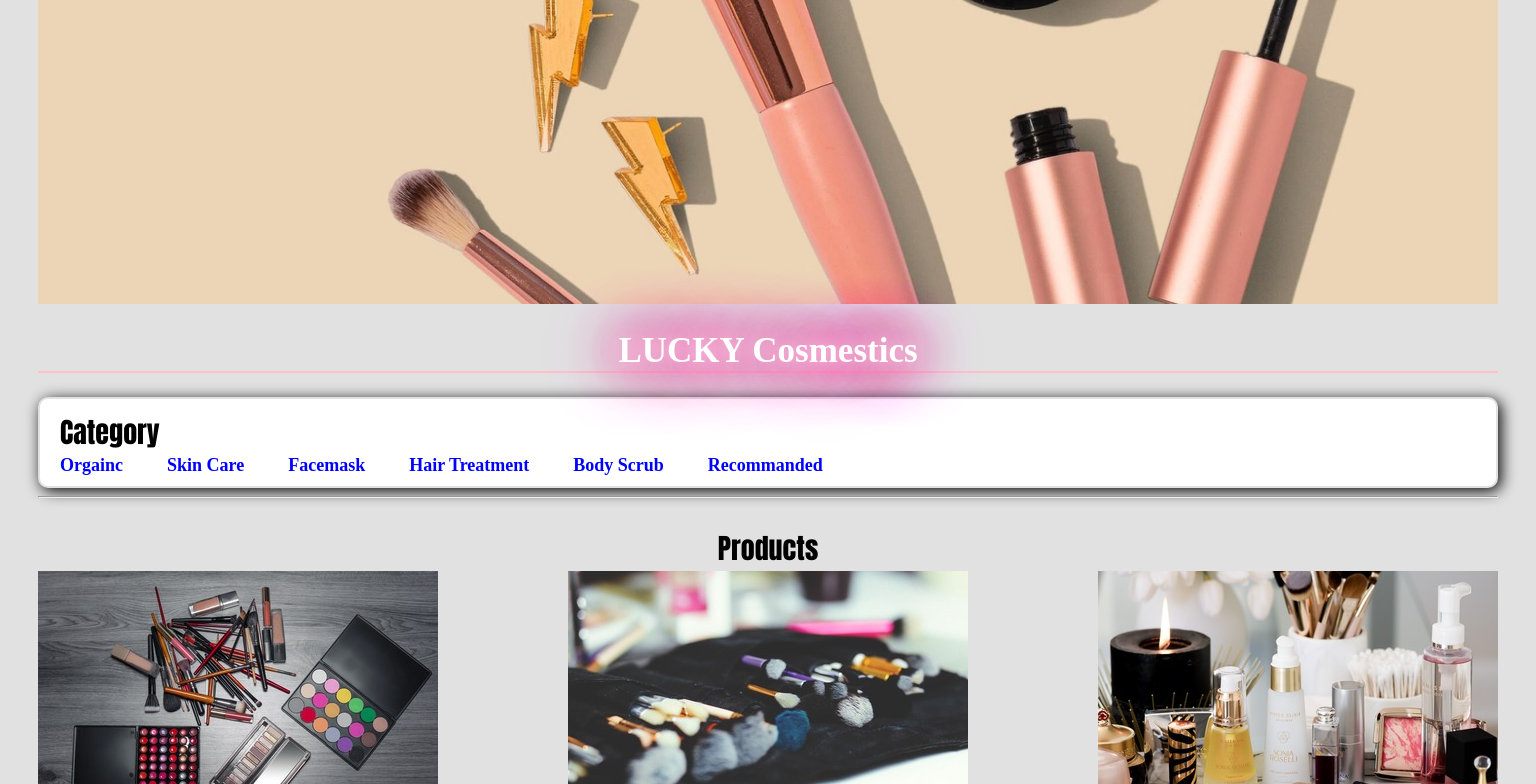
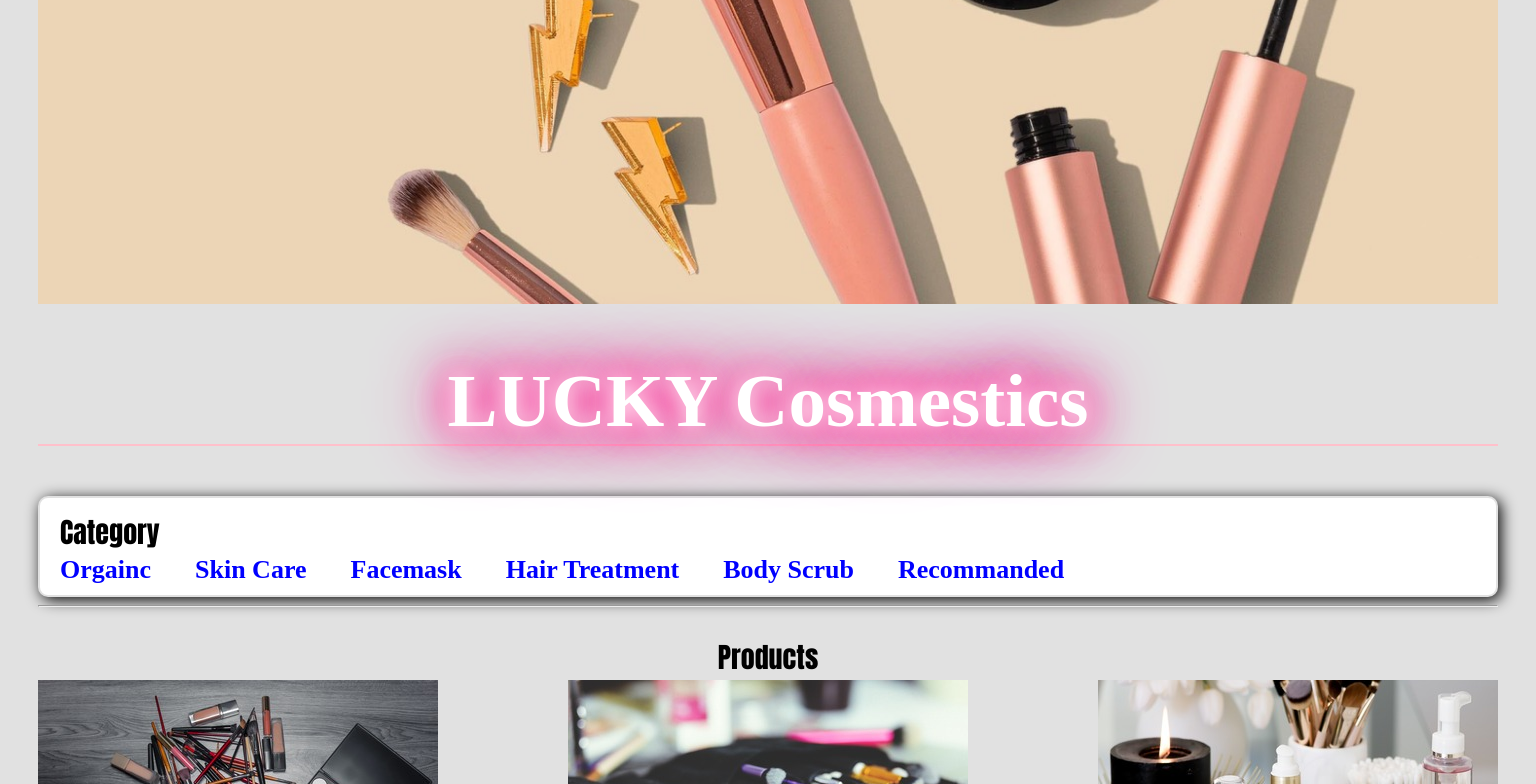
Before and after one commit to KaranKumar05/cosmetics_web, a plain HTML site: page index.html in a window 1536 px wide. Shown: the part 350-1134 px from the top of the page. Drawn offline with nearby package versions, Linux system fonts and the light colour scheme.

Commit message:
cosmetic

```diff
--- a/style.css
+++ b/style.css
@@ -138,10 +138,13 @@ footer h4{
         color: rgb(255, 255, 255);
     }
     #brand_name {
-        font-size: 35px;
+        font-size: 75px;
         color: #fff;
         text-align: center;
         border-bottom: 2px solid pink;
+    }
+    .category a{
+        font-size: 26px;
     }
 
 }
```
Also changed, not shown: index.html (renamed from imdex.html).
